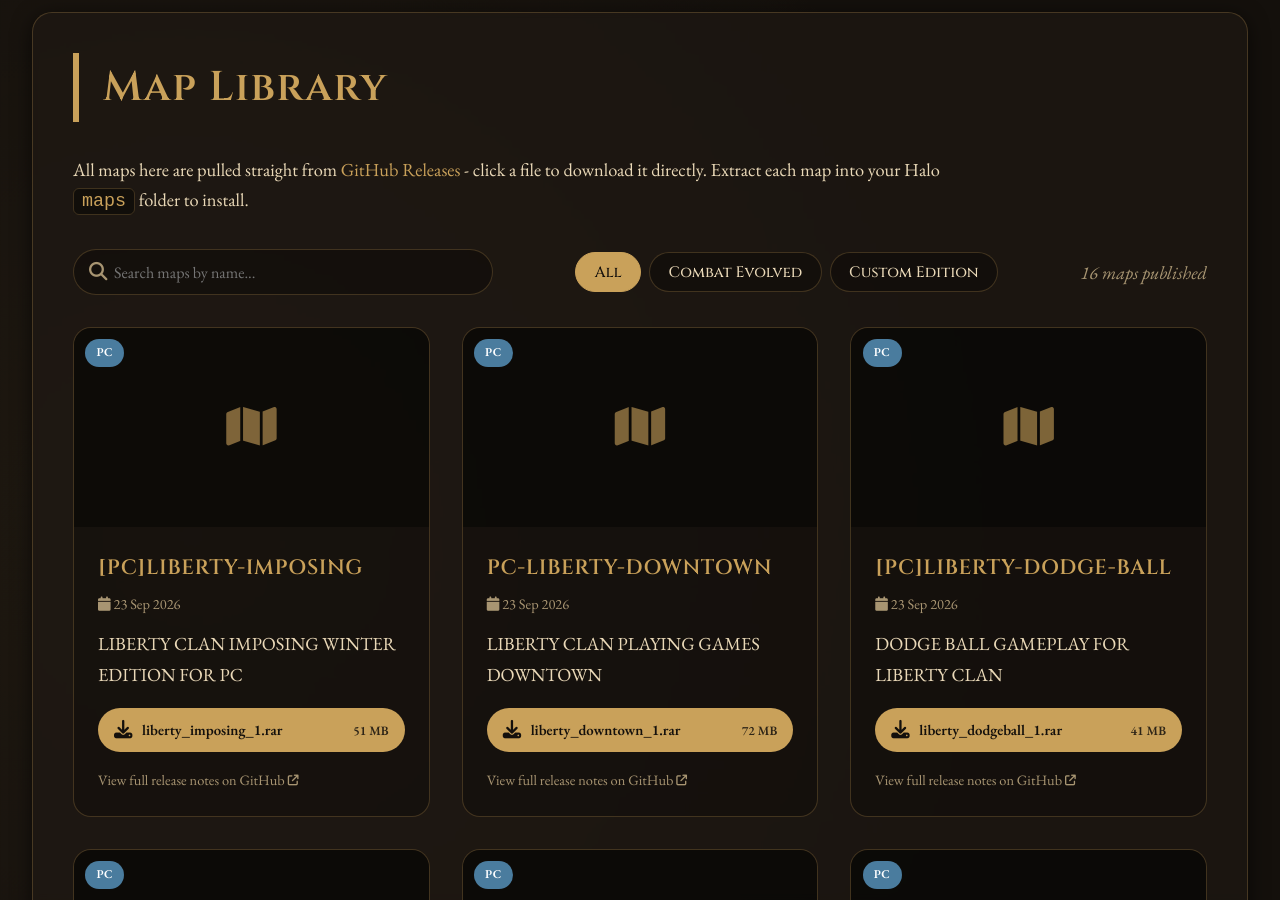
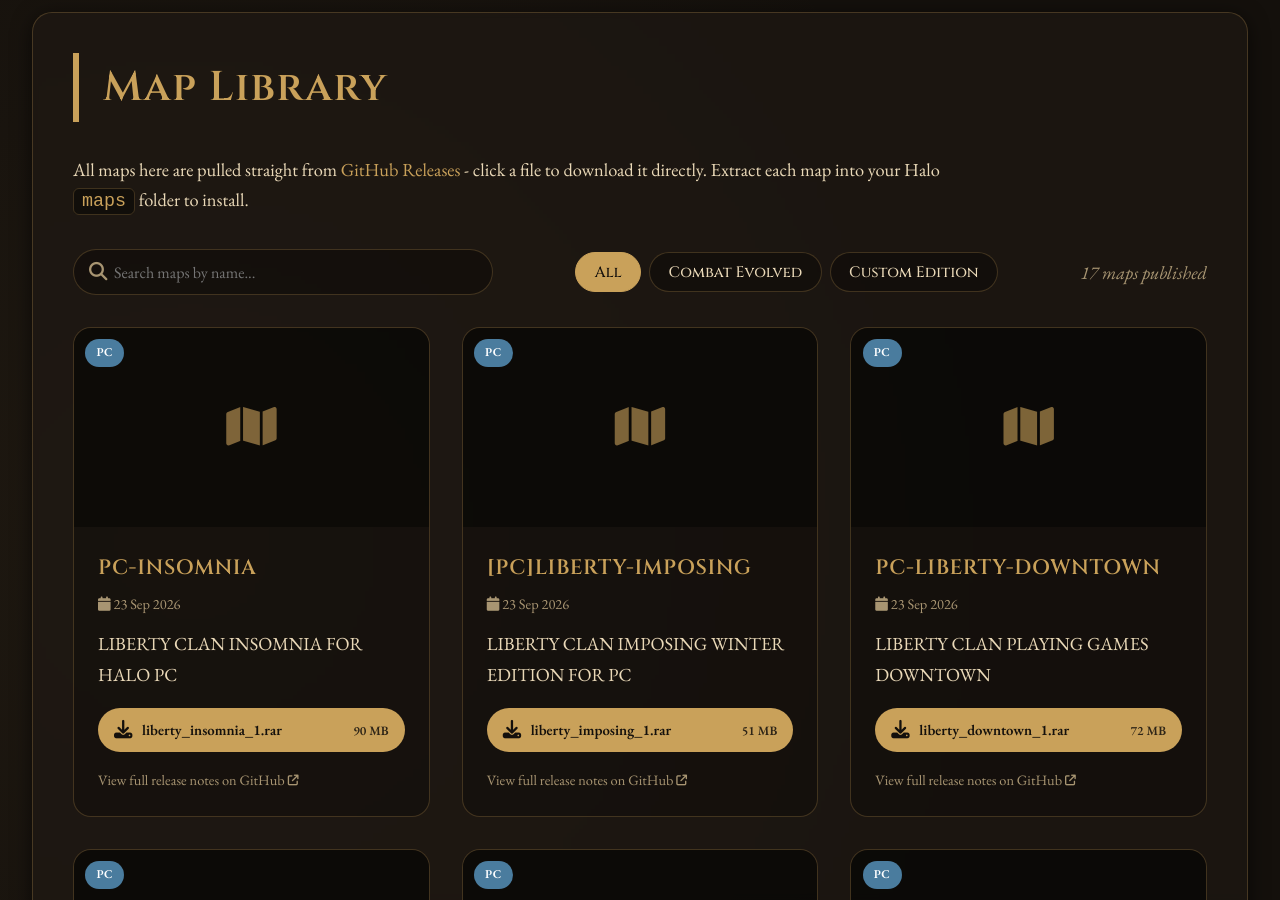
Before and after one commit to Chalwk/NC-Halo-Maps, a Jekyll site: the page built from maps.html, in a window 1280 px wide and 900 px high, scrolled down 264 px. Built offline with Jekyll 4.4.1, drawn with Linux system fonts in a browser that asks for light colours.

Commit message:
chore: update releases data

```diff
--- a/_data/releases.json
+++ b/_data/releases.json
@@ -1,4 +1,27 @@
 [
+  {
+    "id": 394753045,
+    "tag": "PC-INSOMNIA",
+    "name": "PC-INSOMNIA",
+    "body": "LIBERTY CLAN INSOMNIA FOR HALO PC",
+    "prerelease": false,
+    "published_at": "2026-09-23T14:36:34Z",
+    "html_url": "https://github.com/nakedchick-code/NC-Halo-Maps/releases/tag/PC-INSOMNIA",
+    "games": [
+      "PC"
+    ],
+    "thumbnail": null,
+    "assets": [
+      {
+        "name": "liberty_insomnia_1.rar",
+        "size": 94854096,
+        "size_human": "90 MB",
+        "download_count": 0,
+        "browser_download_url": "https://github.com/nakedchick-code/NC-Halo-Maps/releases/download/PC-INSOMNIA/liberty_insomnia_1.rar",
+        "content_type": "application/x-compressed"
+      }
+    ]
+  },
   {
     "id": 394751577,
     "tag": "PC-LIBERTY-IMPOSING",
```
